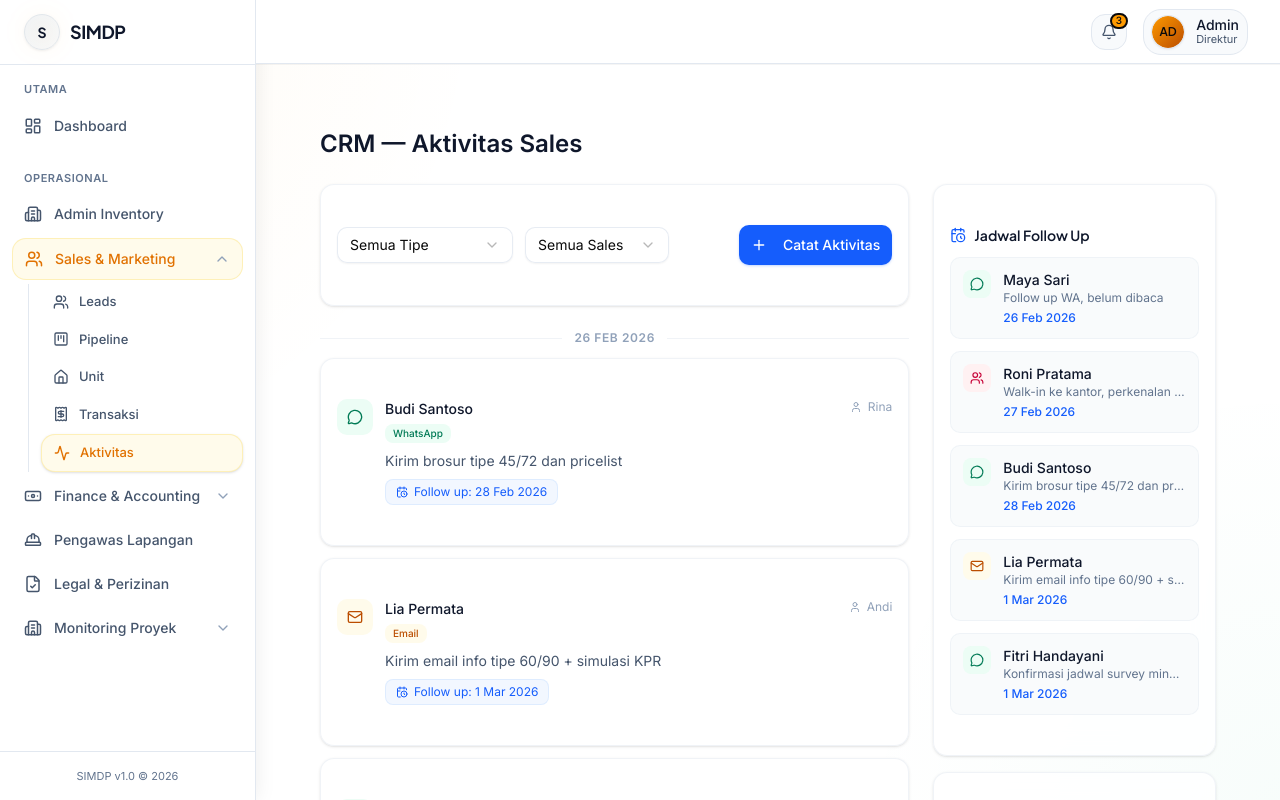
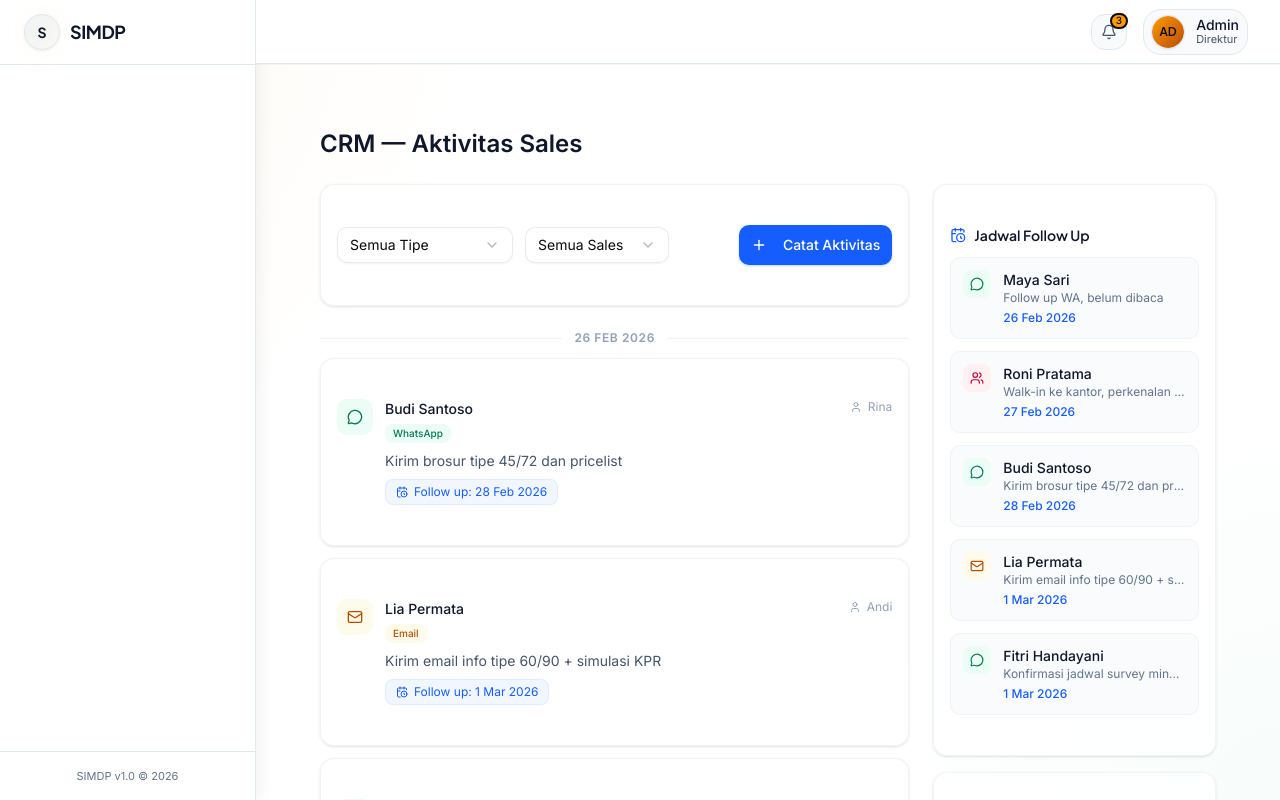
Before and after one commit to daffarobbani18/developer-properti, a Next.js app in the folder frontend/web-admin/: page /crm/aktivitas in a window 1280 px wide. Built offline with nearby package versions, Linux system fonts and the light colour scheme.

Commit message:
feat: enhance role management in login and sidebar components with user role handling and access control

```diff
--- a/frontend/web-admin/src/app/(auth)/login/page.tsx
+++ b/frontend/web-admin/src/app/(auth)/login/page.tsx
@@ -4,16 +4,19 @@ import { useEffect, useState } from "react";
 import { useRouter } from "next/navigation";
 import { ArrowRight, CheckCircle2, Eye, EyeOff, Lock, Mail, ShieldAlert, Code2 } from "lucide-react";
 
+type UserRole = "admin" | "inventory" | "sales" | "finance" | "legal" | "supervisor";
+
 const DEV_ACCOUNTS = [
-  { label: "Admin / Direktur", email: "admin@simdp.dev", password: "Admin@123", redirectTo: "/crm" },
-  { label: "Admin Inventory", email: "inventory@simdp.dev", password: "Inventory@123", redirectTo: "/inventory" },
-  { label: "Sales & Marketing", email: "sales@simdp.dev", password: "Sales@123", redirectTo: "/sales" },
-  { label: "Finance & Accounting", email: "finance@simdp.dev", password: "Finance@123", redirectTo: "/finance" },
-  { label: "Tim Legal", email: "legal@simdp.dev", password: "Legal@123", redirectTo: "/legal" },
-  { label: "Pengawas Lapangan", email: "supervisor@simdp.dev", password: "Supervisor@123", redirectTo: "/supervisor" },
+  { label: "Admin / Direktur", email: "admin@simdp.dev", password: "Admin@123", role: "admin" as UserRole, redirectTo: "/crm" },
+  { label: "Admin Inventory", email: "inventory@simdp.dev", password: "Inventory@123", role: "inventory" as UserRole, redirectTo: "/inventory" },
+  { label: "Sales & Marketing", email: "sales@simdp.dev", password: "Sales@123", role: "sales" as UserRole, redirectTo: "/sales" },
+  { label: "Finance & Accounting", email: "finance@simdp.dev", password: "Finance@123", role: "finance" as UserRole, redirectTo: "/finance" },
+  { label: "Tim Legal", email: "legal@simdp.dev", password: "Legal@123", role: "legal" as UserRole, redirectTo: "/legal" },
+  { label: "Pengawas Lapangan", email: "supervisor@simdp.dev", password: "Supervisor@123", role: "supervisor" as UserRole, redirectTo: "/supervisor" },
 ];
 
 const DEFAULT_REDIRECT = "/crm";
+const DEFAULT_ROLE: UserRole = "admin";
 
 export default function App() {
   const router = useRouter();
@@ -29,20 +32,49 @@ export default function App() {
     setMounted(true);
   }, []);
 
+  const getAccountByEmail = (emailValue: string) => {
+    return DEV_ACCOUNTS.find((item) => item.email.toLowerCase() === emailValue.trim().toLowerCase());
+  };
+
   const getRoleRedirect = (emailValue: string) => {
-    const account = DEV_ACCOUNTS.find((item) => item.email.toLowerCase() === emailValue.trim().toLowerCase());
+    const account = getAccountByEmail(emailValue);
     return account?.redirectTo ?? DEFAULT_REDIRECT;
   };
 
   const handleLogin = (event: React.FormEvent<HTMLFormElement>) => {
     event.preventDefault();
     setLoginState("loading");
+    const matchedAccount = getAccountByEmail(email);
+    const resolvedRole: UserRole = matchedAccount?.role ?? DEFAULT_ROLE;
     const targetRoute = getRoleRedirect(email);
 
     window.setTimeout(() => {
       setLoginState("success");
 
       window.setTimeout(() => {
+        const authPayload = JSON.stringify({
+          email: email.trim(),
+          role: resolvedRole,
+          redirectTo: targetRoute,
+          loginAt: Date.now(),
+        });
+
+        try {
+          if (rememberSession) {
+            localStorage.setItem("simdp_auth", authPayload);
+            sessionStorage.removeItem("simdp_auth");
+            document.cookie = `simdp_role=${resolvedRole}; path=/; max-age=${60 * 60 * 24 * 7}; samesite=lax`;
+            document.cookie = `simdp_email=${encodeURIComponent(email.trim())}; path=/; max-age=${60 * 60 * 24 * 7}; samesite=lax`;
+          } else {
+            sessionStorage.setItem("simdp_auth", authPayload);
+            localStorage.removeItem("simdp_auth");
+            document.cookie = `simdp_role=${resolvedRole}; path=/; samesite=lax`;
+            document.cookie = `simdp_email=${encodeURIComponent(email.trim())}; path=/; samesite=lax`;
+          }
+        } catch {
+          // Ignore storage errors in preview mode.
+        }
+
         router.push(targetRoute);
         setLoginState("idle");
       }, 1800);
--- a/frontend/web-admin/src/components/layout/sidebar.tsx
+++ b/frontend/web-admin/src/components/layout/sidebar.tsx
@@ -1,6 +1,6 @@
 "use client";
 
-import { useState } from "react";
+import { useEffect, useMemo, useState } from "react";
 import Link from "next/link";
 import { usePathname } from "next/navigation";
 import {
@@ -17,17 +17,22 @@ import {
   Receipt,
   Activity,
   Building2,
-  AlertTriangle,
 } from "lucide-react";
 import { cn } from "@/lib/utils";
 import { Button } from "@/components/ui/button";
 import { Separator } from "@/components/ui/separator";
 
+type UserRole = "admin" | "inventory" | "sales" | "finance" | "legal" | "supervisor";
+type RoleWithGuest = UserRole | "guest";
+
+const ALL_ROLES: UserRole[] = ["admin", "inventory", "sales", "finance", "legal", "supervisor"];
+
 interface MenuItem {
   label: string;
   href: string;
   icon: React.ElementType;
-  children?: { label: string; href: string; icon: React.ElementType }[];
+  roles: UserRole[];
+  children?: { label: string; href: string; icon: React.ElementType; roles: UserRole[] }[];
 }
 
 interface MenuGroup {
@@ -38,7 +43,7 @@ interface MenuGroup {
 const menuItems: MenuGroup[] = [
   {
     group: "Utama",
-    items: [{ label: "Dashboard", href: "/", icon: LayoutDashboard }],
+    items: [{ label: "Dashboard", href: "/", icon: LayoutDashboard, roles: ALL_ROLES }],
   },
   {
     group: "Operasional",
@@ -47,46 +52,52 @@ const menuItems: MenuGroup[] = [
         label: "Admin Inventory",
         href: "/inventory",
         icon: Building2,
+        roles: ["admin", "inventory"],
       },
       {
         label: "Sales & Marketing",
         href: "/sales",
         icon: Users,
+        roles: ["admin", "sales"],
         children: [
-          { label: "Leads", href: "/crm/leads", icon: Users },
-          { label: "Pipeline", href: "/crm/pipeline", icon: KanbanSquare },
-          { label: "Unit", href: "/crm/unit", icon: Home },
-          { label: "Transaksi", href: "/crm/transaksi", icon: Receipt },
-          { label: "Aktivitas", href: "/crm/aktivitas", icon: Activity },
+          { label: "Leads", href: "/crm/leads", icon: Users, roles: ["admin", "sales"] },
+          { label: "Pipeline", href: "/crm/pipeline", icon: KanbanSquare, roles: ["admin", "sales"] },
+          { label: "Unit", href: "/crm/unit", icon: Home, roles: ["admin", "sales"] },
+          { label: "Transaksi", href: "/crm/transaksi", icon: Receipt, roles: ["admin", "sales"] },
+          { label: "Aktivitas", href: "/crm/aktivitas", icon: Activity, roles: ["admin", "sales"] },
         ],
       },
       {
         label: "Finance & Accounting",
         href: "/finance",
         icon: Banknote,
+        roles: ["admin", "finance"],
         children: [
-          { label: "Cashflow", href: "/keuangan/cashflow", icon: Activity },
-          { label: "Tagihan", href: "/keuangan/tagihan", icon: Receipt },
-          { label: "Pengeluaran", href: "/keuangan/pengeluaran", icon: Receipt },
-          { label: "RAB & Realisasi", href: "/keuangan/rab", icon: FolderKanban },
+          { label: "Cashflow", href: "/keuangan/cashflow", icon: Activity, roles: ["admin", "finance"] },
+          { label: "Tagihan", href: "/keuangan/tagihan", icon: Receipt, roles: ["admin", "finance"] },
+          { label: "Pengeluaran", href: "/keuangan/pengeluaran", icon: Receipt, roles: ["admin", "finance"] },
+          { label: "RAB & Realisasi", href: "/keuangan/rab", icon: FolderKanban, roles: ["admin", "finance"] },
         ],
       },
       {
         label: "Pengawas Lapangan",
         href: "/supervisor",
         icon: HardHat,
+        roles: ["admin", "supervisor"],
       },
       {
         label: "Legal & Perizinan",
         href: "/legal",
         icon: FileCheck,
+        roles: ["admin", "legal"],
       },
       {
         label: "Monitoring Proyek",
         href: "/proyek",
         icon: Building2,
+        roles: ["admin", "supervisor", "inventory"],
         children: [
-          { label: "Daftar Proyek", href: "/proyek", icon: Building2 },
+          { label: "Daftar Proyek", href: "/proyek", icon: Building2, roles: ["admin", "supervisor", "inventory"] },
         ],
       },
     ],
@@ -99,18 +110,68 @@ interface SidebarProps {
 
 export default function Sidebar({ onClose }: SidebarProps) {
   const pathname = usePathname();
-  const [expandedMenus, setExpandedMenus] = useState<string[]>(() => {
-    // Auto-expand if on a child route
+  const [currentRole, setCurrentRole] = useState<RoleWithGuest>("guest");
+  const [expandedMenus, setExpandedMenus] = useState<string[]>([]);
+
+  useEffect(() => {
+    const readStoredRole = (): RoleWithGuest => {
+      try {
+        const localAuth = localStorage.getItem("simdp_auth");
+        const sessionAuth = sessionStorage.getItem("simdp_auth");
+        const authRaw = localAuth ?? sessionAuth;
+
+        if (!authRaw) {
+          return "guest";
+        }
+
+        const parsed = JSON.parse(authRaw) as { role?: string };
+        const role = parsed.role;
+        if (role && ALL_ROLES.includes(role as UserRole)) {
+          return role as UserRole;
+        }
+      } catch {
+        return "guest";
+      }
+
+      return "guest";
+    };
+
+    setCurrentRole(readStoredRole());
+  }, []);
+
+  const filteredMenuItems = useMemo(() => {
+    if (currentRole === "guest") {
+      return [] as MenuGroup[];
+    }
+
+    return menuItems
+      .map((group) => {
+        const items = group.items
+          .filter((item) => item.roles.includes(currentRole))
+          .map((item) => ({
+            ...item,
+            children: item.children?.filter((child) => child.roles.includes(currentRole)),
+          }));
+
+        return {
+          ...group,
+          items,
+        };
+      })
+      .filter((group) => group.items.length > 0);
+  }, [currentRole]);
+
+  useEffect(() => {
     const expanded: string[] = [];
-    menuItems.forEach((group) =>
+    filteredMenuItems.forEach((group) =>
       group.items.forEach((item) => {
         if (item.children?.some((c) => pathname.startsWith(c.href))) {
           expanded.push(item.href);
         }
       })
     );
-    return expanded;
-  });
+    setExpandedMenus(expanded);
+  }, [pathname, filteredMenuItems]);
 
   const toggleExpand = (href: string) => {
     setExpandedMenus((prev) =>
@@ -149,7 +210,7 @@ export default function Sidebar({ onClose }: SidebarProps) {
 
       {/* Navigation */}
       <nav className="flex-1 overflow-y-auto px-3 py-4 space-y-6">
-        {menuItems.map((group) => (
+        {filteredMenuItems.map((group) => (
           <div key={group.group}>
             <p className="px-3 mb-2 text-[11px] font-semibold uppercase tracking-wider text-slate-500">
               {group.group}
--- a/frontend/web-admin/src/proxy.ts
+++ b/frontend/web-admin/src/proxy.ts
@@ -1,14 +1,62 @@
 import { NextResponse } from "next/server";
 import type { NextRequest } from "next/server";
 
+type UserRole = "admin" | "inventory" | "sales" | "finance" | "legal" | "supervisor";
+
+const VALID_ROLES: UserRole[] = ["admin", "inventory", "sales", "finance", "legal", "supervisor"];
+const PUBLIC_PATHS = ["/login", "/lupa-password"];
+
+const ROLE_HOME: Record<UserRole, string> = {
+  admin: "/crm",
+  inventory: "/inventory",
+  sales: "/sales",
+  finance: "/finance",
+  legal: "/legal",
+  supervisor: "/supervisor",
+};
+
+const ROLE_ALLOWED_PREFIXES: Record<UserRole, string[]> = {
+  admin: ["/crm", "/finance", "/inventory", "/keuangan", "/legal", "/proyek", "/sales", "/supervisor"],
+  inventory: ["/inventory", "/proyek"],
+  sales: ["/sales", "/crm"],
+  finance: ["/finance", "/keuangan"],
+  legal: ["/legal"],
+  supervisor: ["/supervisor", "/proyek"],
+};
+
+const isPublicPath = (pathname: string) => {
+  return PUBLIC_PATHS.includes(pathname);
+};
+
+const isAllowedByPrefix = (pathname: string, prefixes: string[]) => {
+  return prefixes.some((prefix) => pathname === prefix || pathname.startsWith(`${prefix}/`));
+};
+
 export function proxy(request: NextRequest) {
-  if (request.nextUrl.pathname === "/") {
+  const { pathname } = request.nextUrl;
+  const roleCookie = request.cookies.get("simdp_role")?.value;
+  const role = VALID_ROLES.includes(roleCookie as UserRole) ? (roleCookie as UserRole) : null;
+
+  if (pathname === "/") {
     return NextResponse.redirect(new URL("/login", request.url));
+  }
+
+  if (isPublicPath(pathname)) {
+    return NextResponse.next();
+  }
+
+  if (!role) {
+    return NextResponse.redirect(new URL("/login", request.url));
+  }
+
+  const allowedPrefixes = ROLE_ALLOWED_PREFIXES[role];
+  if (!isAllowedByPrefix(pathname, allowedPrefixes)) {
+    return NextResponse.redirect(new URL(ROLE_HOME[role], request.url));
   }
 
   return NextResponse.next();
 }
 
 export const config = {
-  matcher: ["/"],
+  matcher: ["/((?!api|_next/static|_next/image|favicon.ico).*)"],
 };
```
